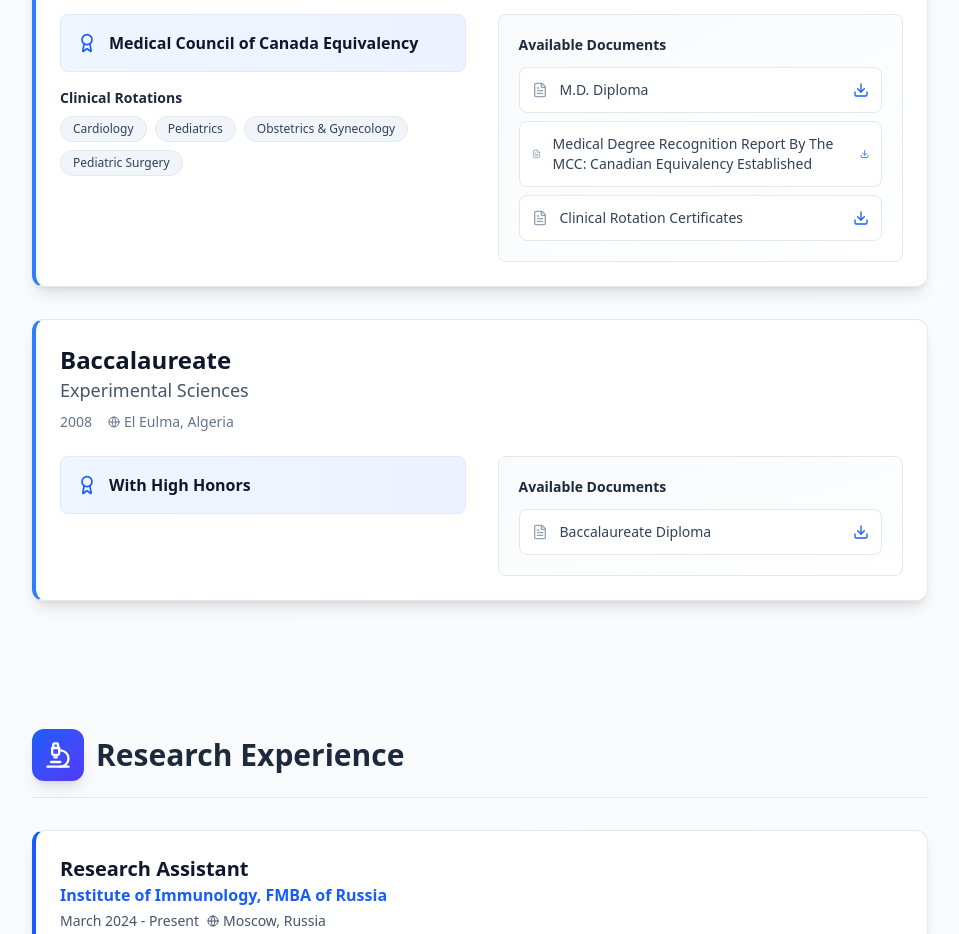
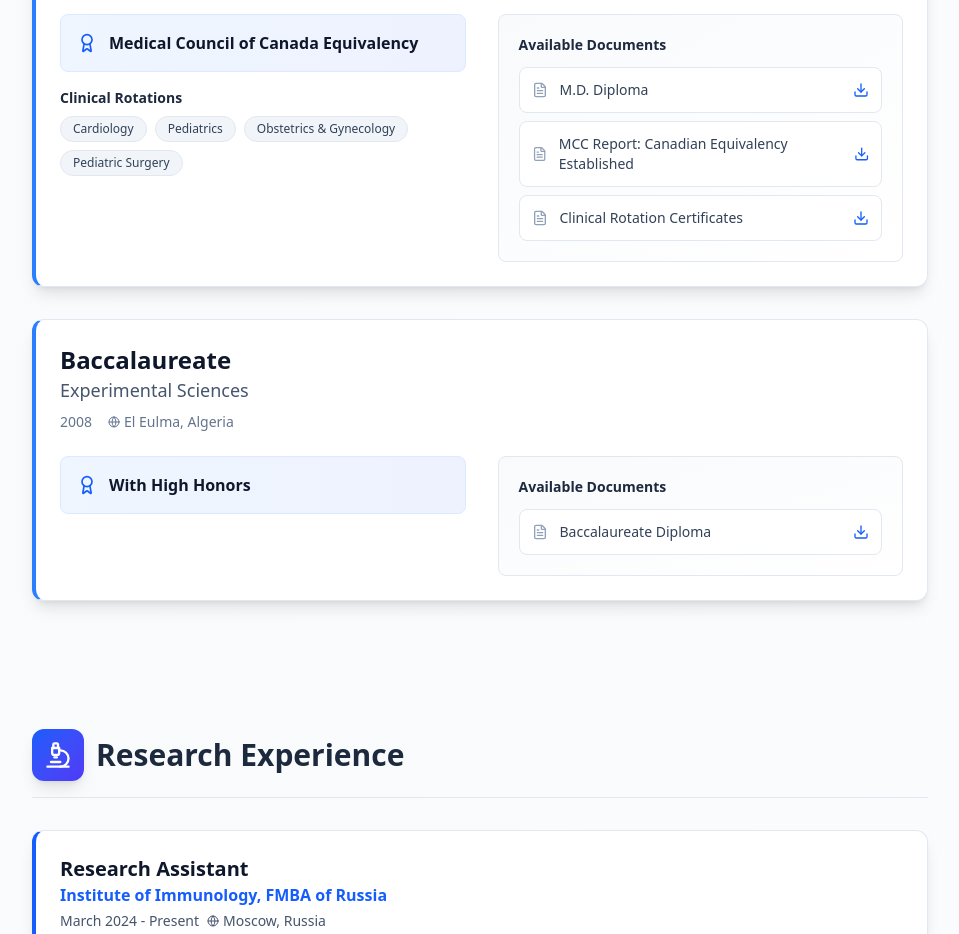
Before and after one commit to Hich00b/portfolio, a React (Vite) app: page / in a window 1280 px wide. Shown: the part 2560-3494 px from the top of the page, without its empty margins (304-1263 px from the left). Built offline with nearby package versions, Linux system fonts and the light colour scheme.

Commit message:
Update App.jsx medical concile report button title

```diff
--- a/src/App.jsx
+++ b/src/App.jsx
@@ -59,7 +59,7 @@ const educationData = [
     location: "Setif, Algeria",
     documents: [
       { name: "M.D. Diploma", type: "Diploma", filename: "md-diploma.pdf" },
-      { name: "Medical Degree Recognition Report By The MCC: Canadian Equivalency Established", type: "Report", filename: "recognition-of-diploma-canada-report.pdf" },
+      { name: "MCC Report: Canadian Equivalency Established", type: "Report", filename: "recognition-of-diploma-canada-report.pdf" },
       { name: "Clinical Rotation Certificates", type: "Certificate", filename: "clinical-rotation-certificates.pdf" }
     ]
   },
```
